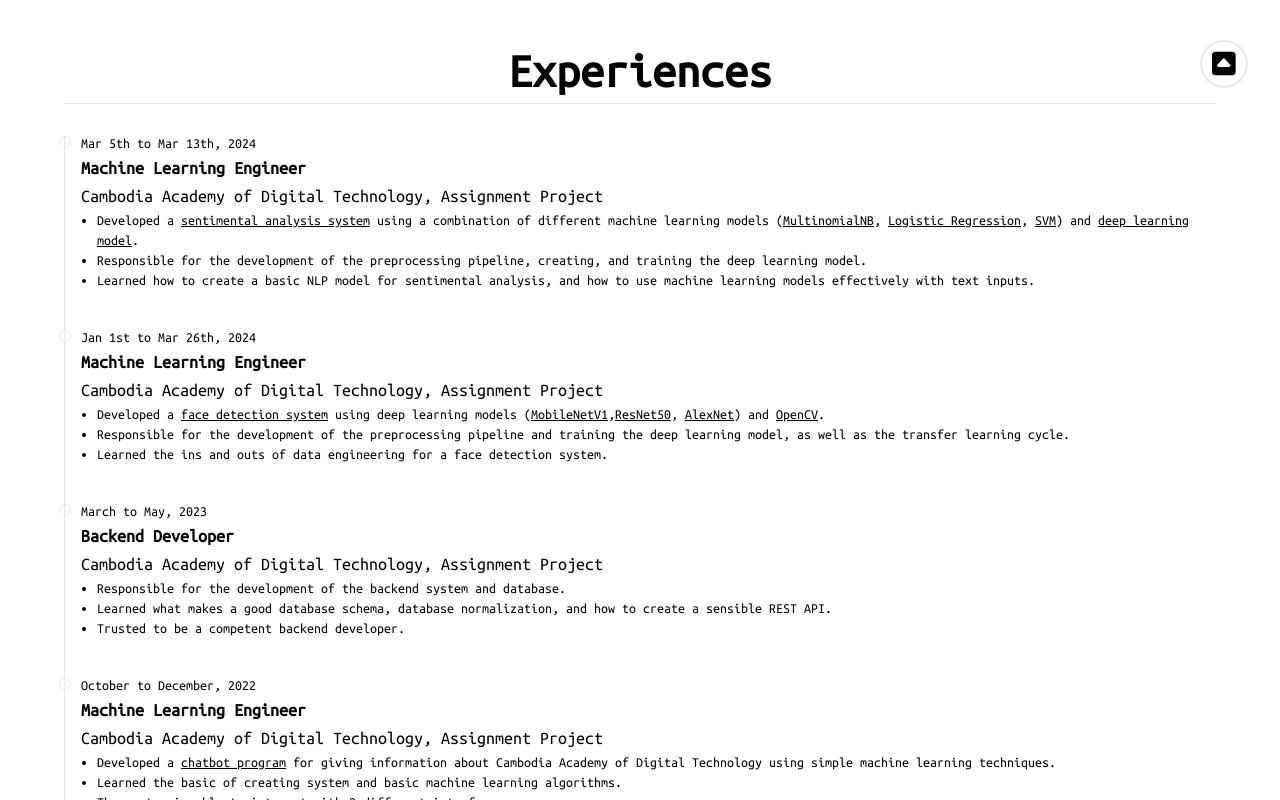
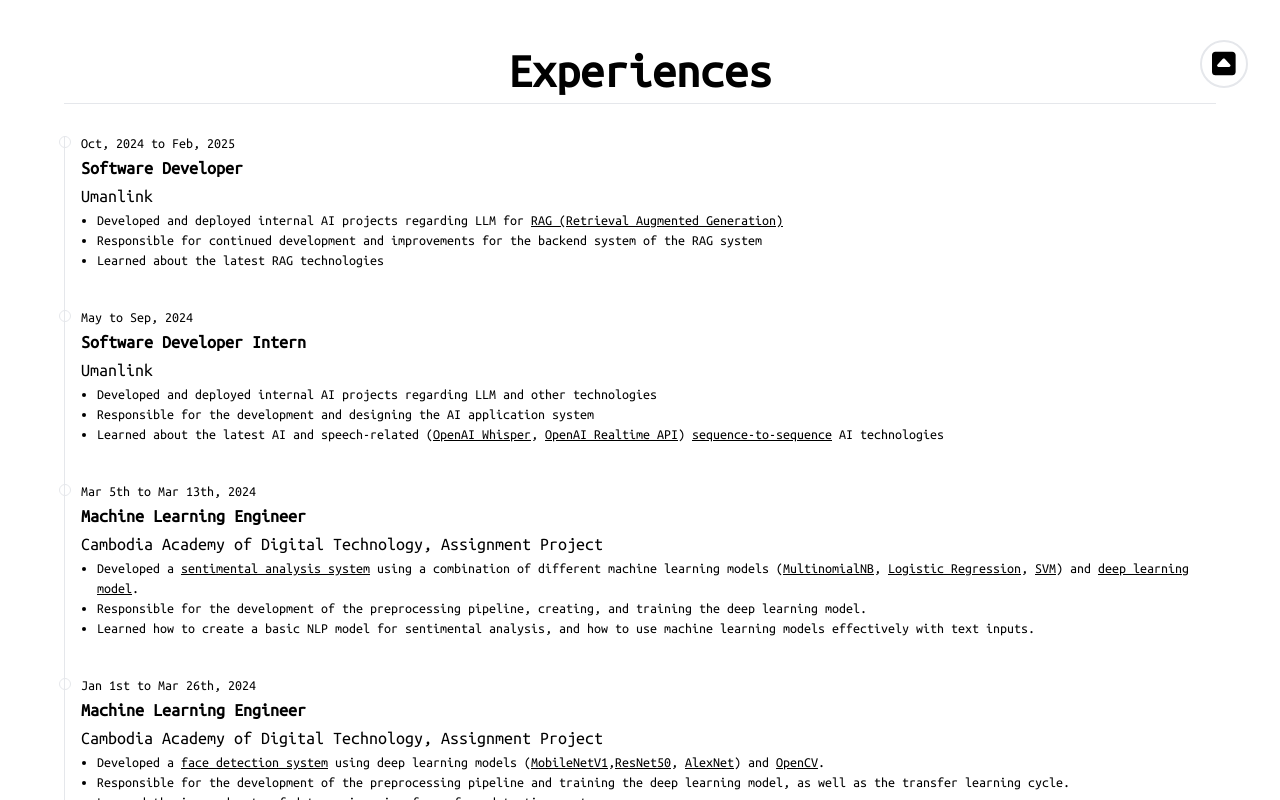
Before and after one commit to T-Thyrak/t-thyrak.github.io, a Next.js app: page / in a window 1280 px wide. Shown: the part 680-1480 px from the top of the page. Built offline with nearby package versions, Linux system fonts and the light colour scheme; what @catppuccin/tailwindcss would draw is missing.

Commit message:
feat: update info

```diff
--- a/app/page.tsx
+++ b/app/page.tsx
@@ -5,6 +5,7 @@ import SkillsStage from "@/components/stages/skills";
 import ProjectsStage from "@/components/stages/projects";
 import { StickyButton } from "@/components/sticky";
 import UnderConstruction from "@/components/under_construction";
+import EducationStage from "@/components/stages/education";
 
 export default function Home() {
   const underConstruction = false;
@@ -37,6 +38,9 @@ function Content() {
         <SkillsStage />
       </FadeInObject>
       <FadeInObject className="flex flex-col items-center justify-center w-full h-full translate-y-4">
+        <EducationStage />
+      </FadeInObject>
+      <FadeInObject className="flex flex-col items-center justify-center w-full h-full translate-y-4">
         <ProjectsStage />
       </FadeInObject>
       <FadeInObject className="flex flex-col items-center justify-center w-full h-full translate-y-4">
--- a/components/footer.tsx
+++ b/components/footer.tsx
@@ -13,9 +13,10 @@ export default function Footer() {
             <li>
               <FontAwesomeIcon icon={faEnvelope} />
               <a
-                href="mailto:bus.teng.thaisothyrak@gmail.com"
+                href="mailto:bus.teng.thaisothyrak+portfolio@gmail.com"
                 target="_blank"
-                className="ml-2 underline">
+                className="ml-2 underline"
+              >
                 bus.teng.thaisothyrak@gmail.com
               </a>
             </li>
@@ -24,7 +25,8 @@ export default function Footer() {
               <a
                 href="https://t.me/teng_thaisothyrak"
                 target="_blank"
-                className="ml-2 underline">
+                className="ml-2 underline"
+              >
                 @teng_thaisothyrak
               </a>
             </li>
@@ -33,9 +35,10 @@ export default function Footer() {
       </div>
       <div>
         <p className="text-subtext0">
-          &copy; 2024 Teng Thaisothyrak
+          &copy; 2025 Teng Thaisothyrak
           <br />
-          Powered by Next.js, Tailwind CSS, and GitHub Pages.
+          Powered by Next.js, Tailwind CSS, GitHub Pages, and a moderate amount
+          of sillyness.
         </p>
       </div>
     </footer>
--- a/components/navbar.tsx
+++ b/components/navbar.tsx
@@ -21,6 +21,11 @@ export default function Navbar() {
             </a>
           </li>
           <li>
+            <a href="#education" className="hover:underline hover:font-bold">
+              Education
+            </a>
+          </li>
+          <li>
             <a href="#projects" className="hover:underline hover:font-bold">
               Projects
             </a>
--- /dev/null
+++ b/components/stages/education.tsx
@@ -0,0 +1,43 @@
+import NTLink from "../ntlink";
+
+export default function EducationStage() {
+  return (
+    <div className="flex flex-col items-center justify-center w-full h-full my-8">
+      <h1 className="text-5xl font-bold m-2" id="education">
+        Education
+      </h1>
+      <hr className="w-full keep-border border-rosewater" />
+      <div className="my-8">
+        {/* from https://flowbite.com/docs/components/timeline/ */}
+        <ol className="relative border-s border-teal keep-border">
+          <li className="mb-10 ms-4">
+            <div className="absolute w-3 h-3 bg-teal rounded-full -start-1.5 border border-teal keep-border"></div>
+            <p className="mb-1 text-sm text-teal font-normal leading-none">
+              <time dateTime="2020">2020</time> to{" "}
+              <time dateTime="2024">2024</time>
+            </p>
+            <h3 className="text-lg font-semibold">
+              Bachelor of Computer Science
+            </h3>
+            <h4 className="text-lg text-sky">
+              Cambodia Academy of Digital Technology | Institute of Digital
+              Technology
+            </h4>
+          </li>
+          <li className="ms-4">
+            <div className="absolute w-3 h-3 bg-teal rounded-full -start-1.5 border border-teal keep-border"></div>
+            <p className="mb-1 text-sm text-teal font-normal leading-none">
+              <time dateTime="2023-08">Aug, 2023</time> to{" "}
+              <time dateTime="2024-01">Jan 2024</time>
+            </p>
+            <h3 className="text-lg font-semibold">CyberOps Associate</h3>
+            <h4 className="text-lg text-sky">
+              Cambodia Academy of Digital Technology | Institute of Digital
+              Governance
+            </h4>
+          </li>
+        </ol>
+      </div>
+    </div>
+  );
+}
--- a/components/stages/experiences.tsx
+++ b/components/stages/experiences.tsx
@@ -11,6 +11,62 @@ export default function ExperiencesStage() {
       <div className="my-8">
         {/* from https://flowbite.com/docs/components/timeline/ */}
         <ol className="relative border-s border-teal keep-border">
+          <li className="mb-10 ms-4">
+            <div className="absolute w-3 h-3 bg-teal rounded-full -start-1.5 border border-teal keep-border"></div>
+            <p className="mb-1 text-sm text-teal font-normal leading-none">
+              <time dateTime="2024-10">Oct, 2024</time> to{" "}
+              <time dateTime="2025-02">Feb, 2025</time>
+            </p>
+            <h3 className="text-lg font-semibold">Software Developer</h3>
+            <h4 className="text-lg text-sky">Umanlink</h4>
+            <ul className="mb-4 text-sm text-subtext0 font-normal list-disc ml-4">
+              <li>
+                Developed and deployed internal AI projects regarding LLM for{" "}
+                <NTLink href="https://en.wikipedia.org/wiki/Retrieval-augmented_generation">
+                  RAG (Retrieval Augmented Generation)
+                </NTLink>
+              </li>
+              <li>
+                Responsible for continued development and improvements for the
+                backend system of the RAG system
+              </li>
+              <li>Learned about the latest RAG technologies</li>
+            </ul>
+          </li>
+          <li className="mb-10 ms-4">
+            <div className="absolute w-3 h-3 bg-teal rounded-full -start-1.5 border border-teal keep-border"></div>
+            <p className="mb-1 text-sm text-teal font-normal leading-none">
+              <time dateTime="2024-05">May</time> to{" "}
+              <time dateTime="2024-09">Sep, 2024</time>
+            </p>
+            <h3 className="text-lg font-semibold">Software Developer Intern</h3>
+            <h4 className="text-lg text-sky">Umanlink</h4>
+            <ul className="mb-4 text-sm text-subtext0 font-normal list-disc ml-4">
+              <li>
+                Developed and deployed internal AI projects regarding LLM and
+                other technologies
+              </li>
+              <li>
+                Responsible for the development and designing the AI application
+                system
+              </li>
+              <li>
+                Learned about the latest AI and speech-related (
+                <NTLink href="https://openai.com/index/whisper">
+                  OpenAI Whisper
+                </NTLink>
+                ,{" "}
+                <NTLink href="https://openai.com/index/introducing-the-realtime-api">
+                  OpenAI Realtime API
+                </NTLink>
+                ){" "}
+                <NTLink href="https://en.wikipedia.org/wiki/Seq2seq">
+                  sequence-to-sequence
+                </NTLink>{" "}
+                AI technologies
+              </li>
+            </ul>
+          </li>
           <li className="mb-10 ms-4">
             <div className="absolute w-3 h-3 bg-teal rounded-full -start-1.5 border border-teal keep-border"></div>
             <p className="mb-1 text-sm text-teal font-normal leading-none">
```
